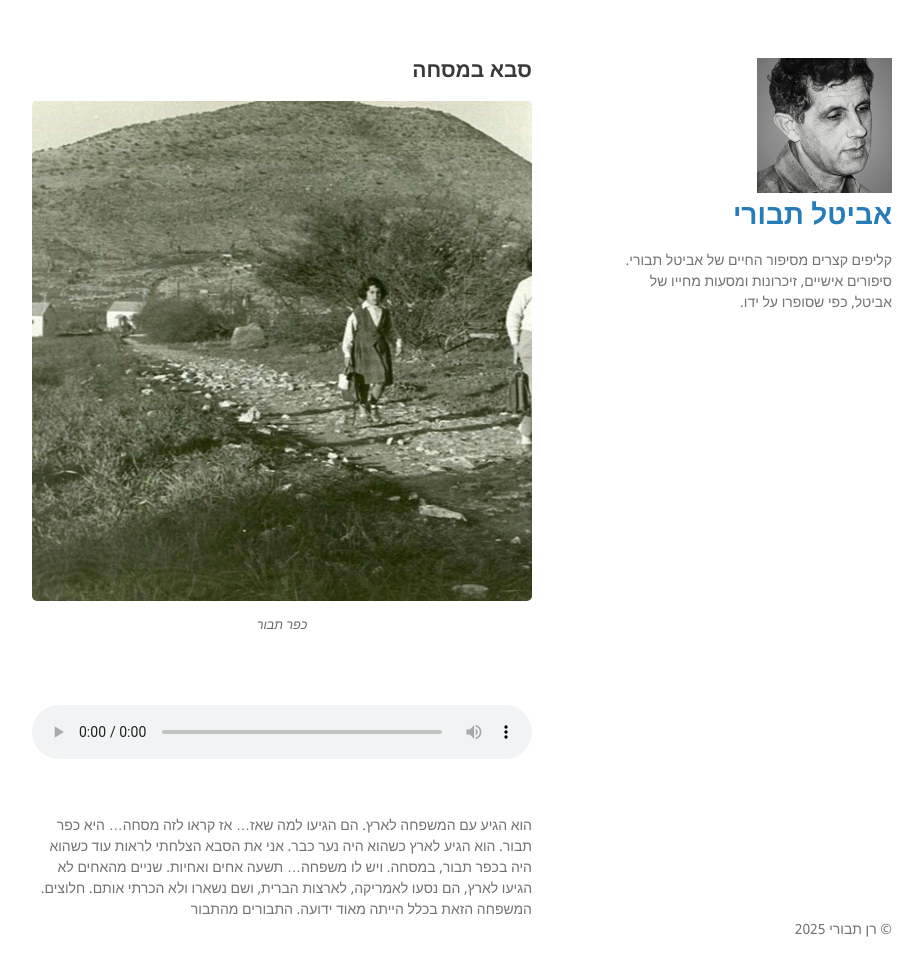
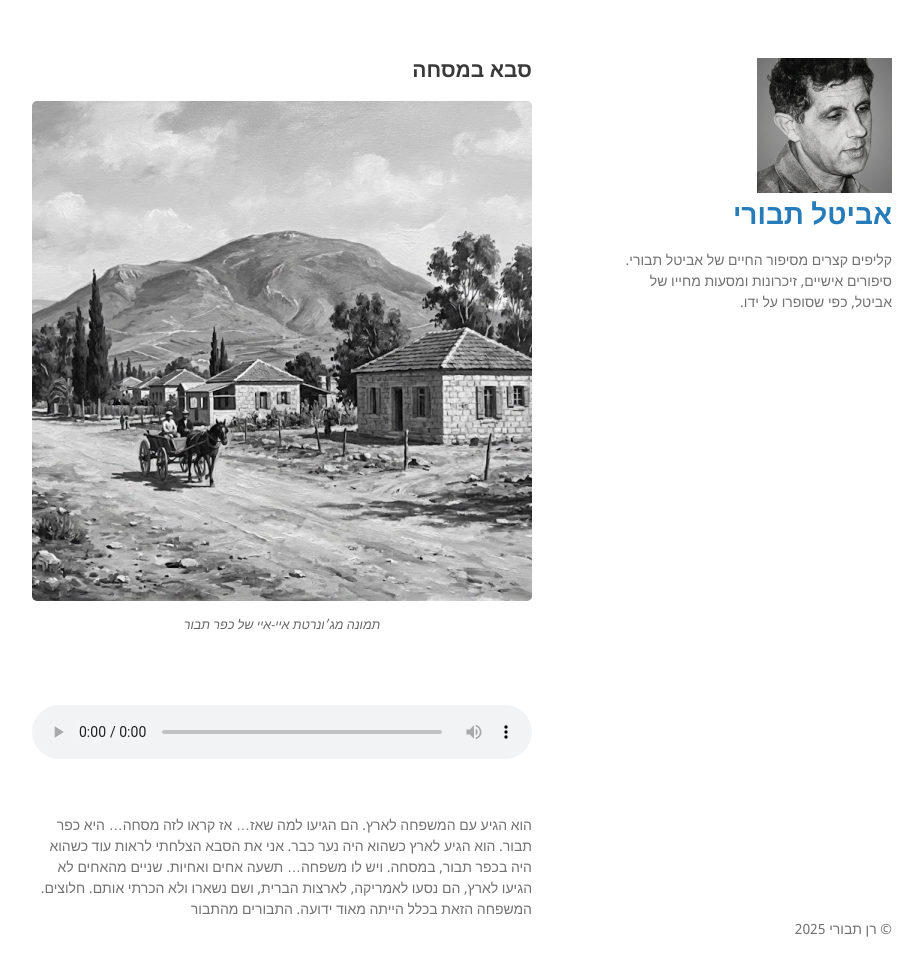
Before and after one commit to rantav/avital, a Jekyll site: the page built from _posts/2025-11-28-tavor.md, in a window 1280 px wide and 989 px high. Shown: the top 976 px of the window, without its empty margins (178-1101 px from the left). Built offline with Jekyll 4.4.1, drawn with Linux system fonts in a browser that asks for light colours.

Commit message:
Replace the image of kfar tavor

```diff
--- a/_posts/2025-11-28-tavor.md
+++ b/_posts/2025-11-28-tavor.md
@@ -6,7 +6,7 @@ title:        "סבא במסחה"
 #- tag2
 mp3-url:      "/assets/audio/avital02 סבא במסחה.mp3"
 photo-url:    "/assets/img/avital02.jpg"
-photo-caption: כפר תבור
+photo-caption: תמונה מג׳ונרטת איי-איי של כפר תבור
 season:       1
 episode:      2
 episode-type: full # or "trailer"
```
Also changed, not shown: assets/img/avital02.jpg, assets/img/avital03.jpg, assets/img/avital04.jpg, assets/img/avital80.jpg.
